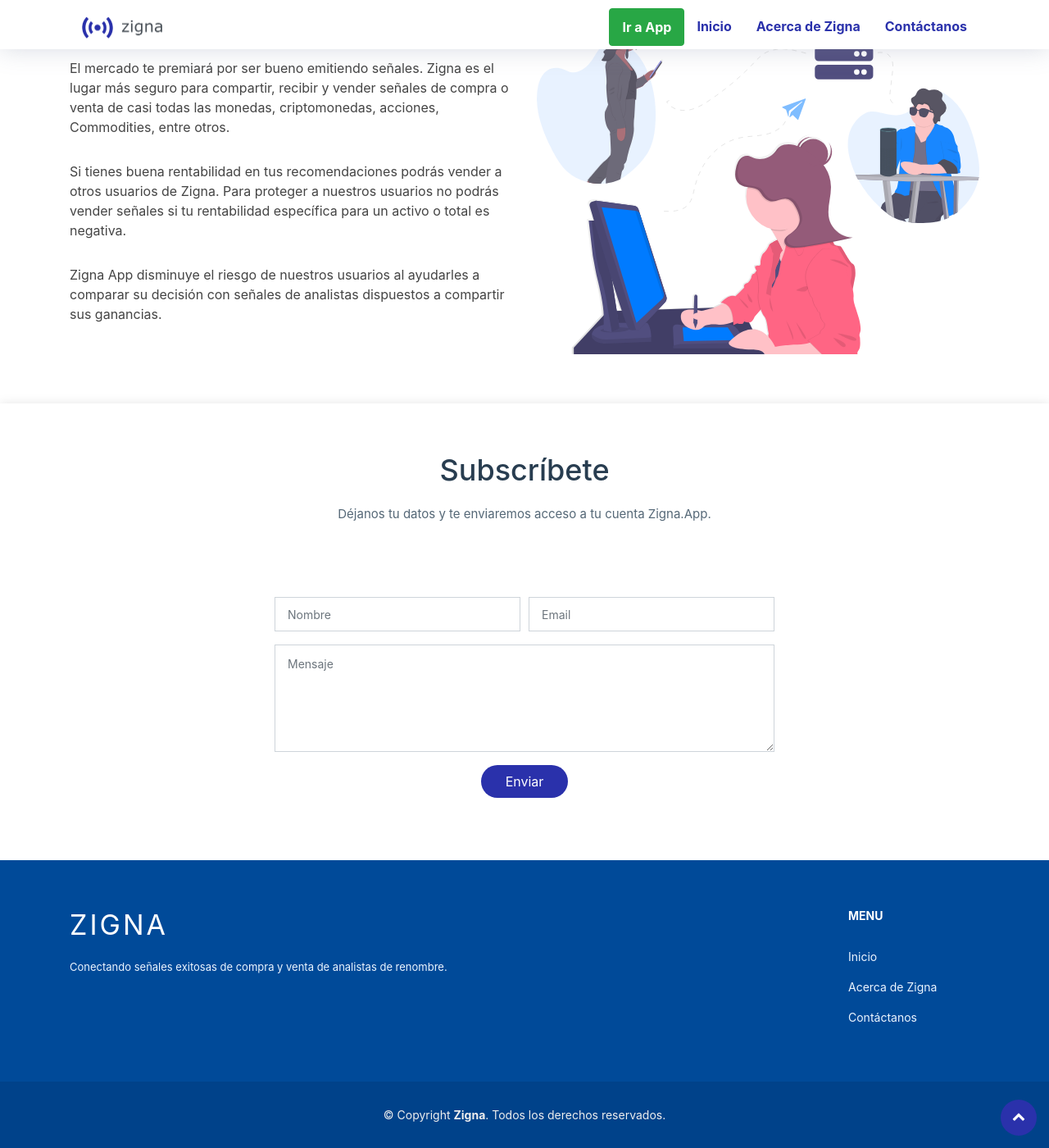
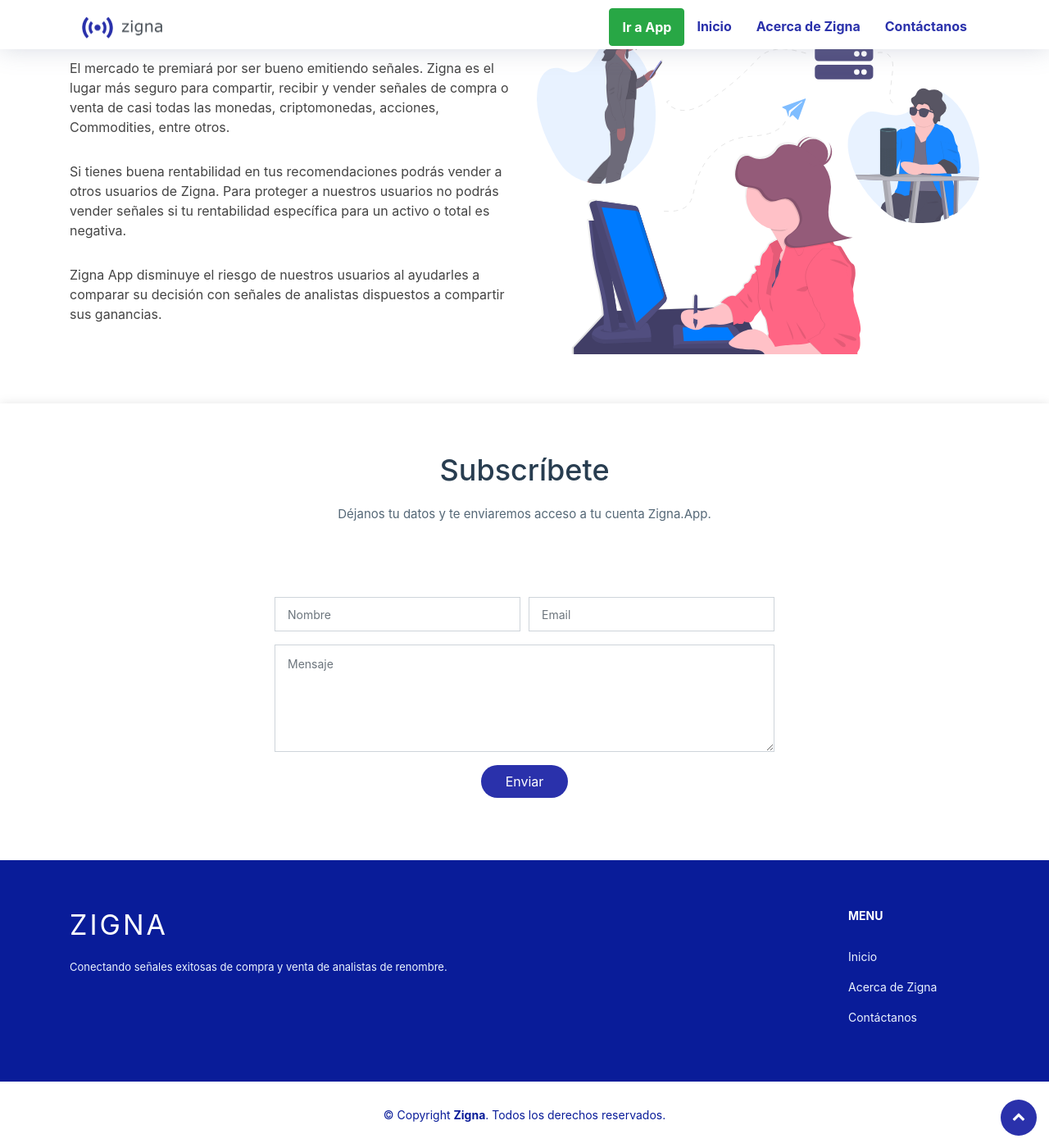
Before and after one commit to zigna-app/zigna-app.github.io, a Jekyll site: the page built from index.md, in a window 1280 px wide and 1400 px high, scrolled down 1887 px. Shown: the whole window at 82% size. Built offline with Jekyll 4.4.1, drawn with Linux system fonts in a browser that asks for light colours.

Commit message:
Update style.css

```diff
--- a/assets/css/style.css
+++ b/assets/css/style.css
@@ -853,14 +853,14 @@
 --------------------------------------------------------------*/
 
 #footer {
-    background: #00428a;
+    background: white;
     padding: 0 0 30px 0;
-    color: #eee;
+    color: #091C99;
     font-size: 14px;
 }
 
 #footer .footer-top {
-    background: #004a99;
+    background: #091C99;
     padding: 60px 0 30px 0;
 }
 
```
